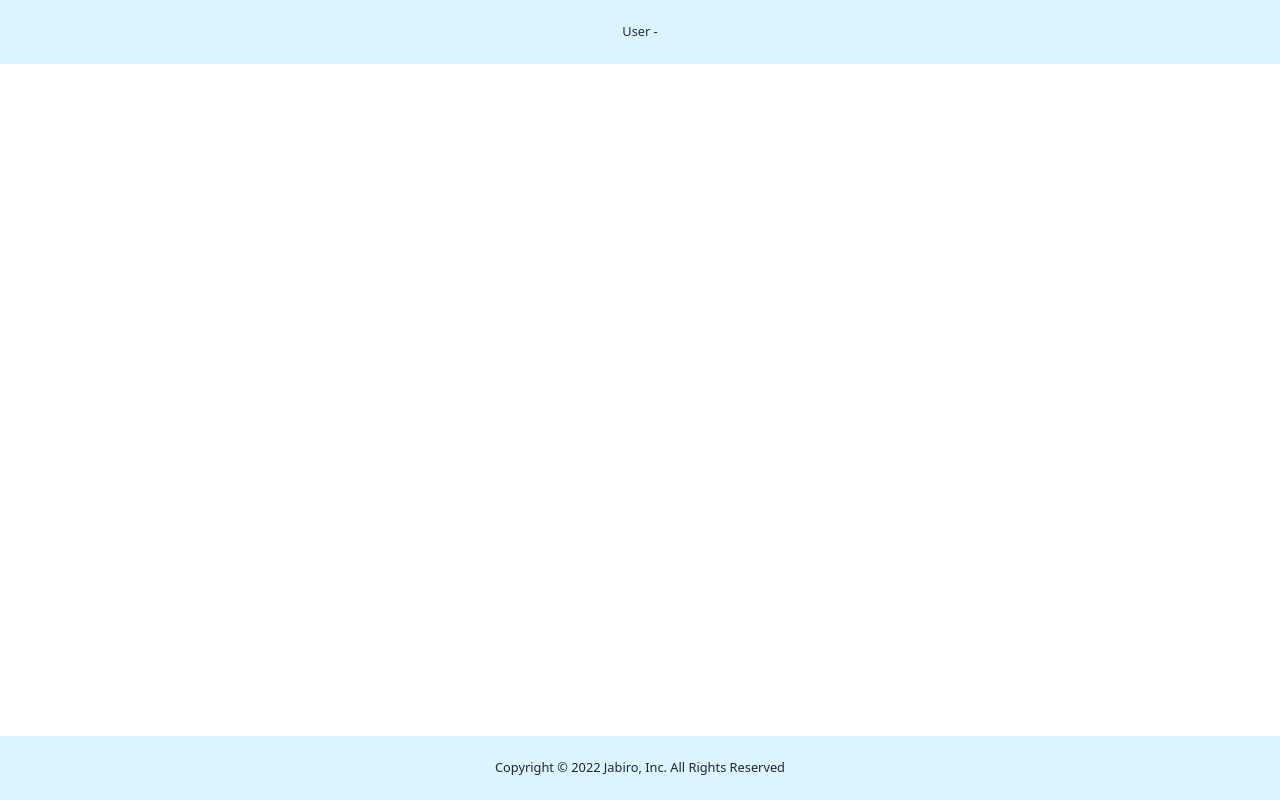
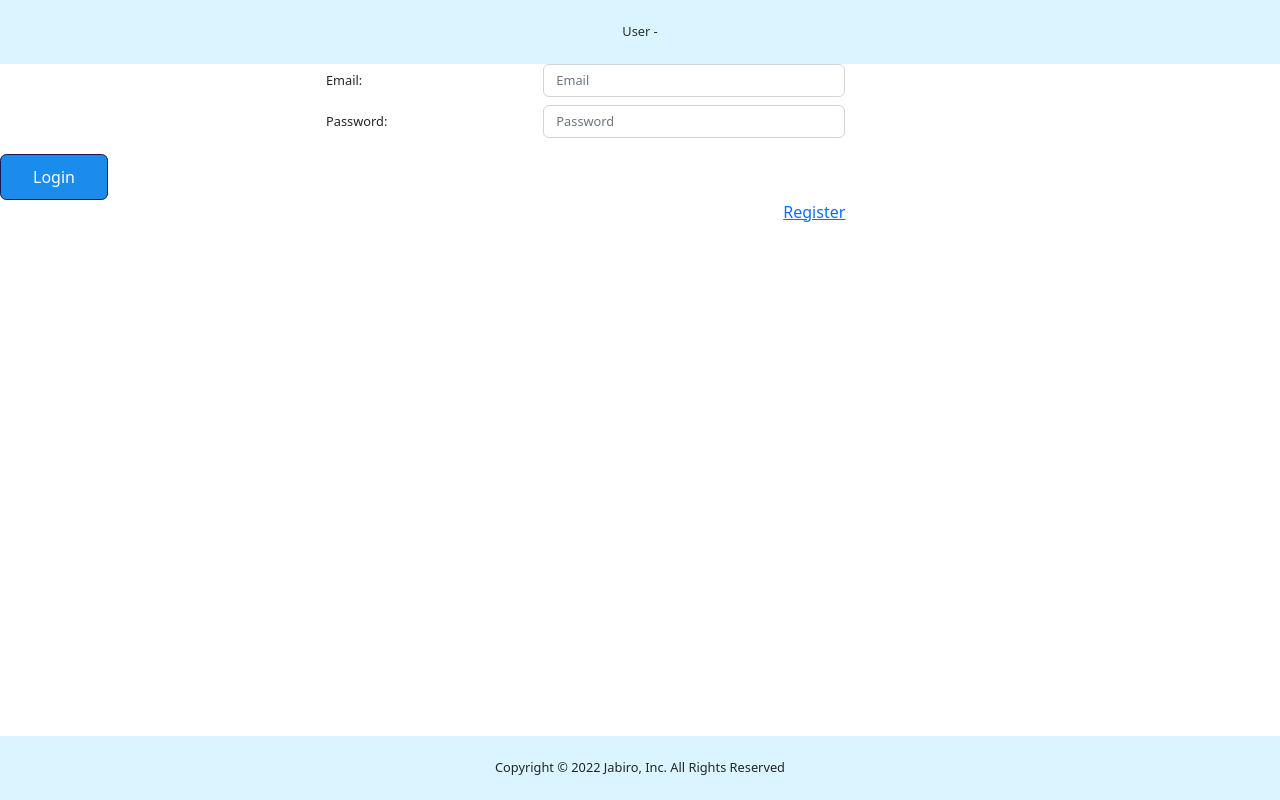
Before and after one commit to jabichris/JOB-APPLICATION-UI, a React (Create React App) app: page / in a window 1280 px wide. Built offline with nearby package versions, Linux system fonts and the light colour scheme.

Commit message:
fix hidden component

```diff
--- a/src/features/user/userActions.js
+++ b/src/features/user/userActions.js
@@ -1,39 +1,38 @@
-import { createAsyncThunk } from "@reduxjs/toolkit";
-import axios  from "axios"
+import { createAsyncThunk } from '@reduxjs/toolkit';
+import axios from 'axios';
 
-axios.defaults.baseURL = "https://jobapplication.fly.dev/"
+axios.defaults.baseURL = 'https://jobapplication.fly.dev/';
 
-export const userLogin = createAsyncThunk("user/login", async({email,password}) => {
-    try {
-        const config = {
-            headers :{
-                "Content-Type":"applications/json"
-            }
-        }
+export const userLogin = createAsyncThunk('user/login', async ({ email, password }) => {
+  try {
+    const config = {
+      headers: {
+        'Content-Type': 'application/json',
+      },
+    };
 
-        const {data} = await axios.post('api/v1/user/login', {email,password}, config)
+    const { data } = await axios.post('api/v1/user/login', { email, password }, config);
 
-        localStorage.setItem('userToken', data.token)
-        return data
-    } catch (error) {
-        console.log(error)
-    }
-})
+    localStorage.setItem('userToken', data.data.token);
+    return data.data;
+  } catch (error) {
+    console.log(error);
+  }
+});
 
+export const registerUser = createAsyncThunk('user/register', async ({ firstName, lastName, email, password }) => {
+  try {
+    const config = {
+      headers: {
+        'Content-Type': 'applications/json',
+      },
+    };
 
-export const registerUser = createAsyncThunk("user/register", async({firstName, lastName,email,password}) => {
-    try {
-        const config = {
-            headers :{
-                "Content-Type":"applications/json"
-            }
-        }
-
-        await axios.post('api/v1/user/login', {firstName, lastName,email,password}, config)
-    } catch (error) {
-        console.log(error)
-    }
-})
+    await axios.post('api/v1/user/login', { firstName, lastName, email, password }, config);
+  } catch (error) {
+    console.log(error);
+  }
+});
 
 // export const getUserDetails = createAsyncThunk("user/getUserDetails", async(arg, {getState, rejectWithValue}) => {
 //     try {
--- a/src/index.js
+++ b/src/index.js
@@ -4,10 +4,8 @@ import ReactDOM from 'react-dom/client';
 import { Provider } from 'react-redux';
 import './index.css';
 import App from './App';
-import reportWebVitals from './reportWebVitals';
 import 'bootstrap/dist/css/bootstrap.min.css';
 import store from './store.js';
-
 
 const root = ReactDOM.createRoot(document.getElementById('root'));
 root.render(
@@ -15,11 +13,5 @@ root.render(
     <Provider store={store}>
       <App />
     </Provider>
-
   </React.StrictMode>
 );
-
-// If you want to start measuring performance in your app, pass a function
-// to log results (for example: reportWebVitals(console.log))
-// or send to an analytics endpoint. Learn more: https://bit.ly/CRA-vitals
-reportWebVitals();
--- a/src/navigation/index.js
+++ b/src/navigation/index.js
@@ -1,38 +1,17 @@
 import React, { Component } from 'react';
 import { BrowserRouter as Router, Route, Routes } from 'react-router-dom';
 import Login from '../screens/Login';
-import Home from '../screens/Home';
-import Register from '../screens/Register';
-// import Confirmation from '../screens/Confirmation';
-// import { AuthContext } from '../features/userSlice';
-import { getStore } from '../utils';
-
-// function AuthenticatedRoute ({component: Component, ...rest}) {
-//   return (
-//     <Route
-//       {...rest}
-//       render={(props) => {
-//         const user = JSON.stringify(window.localStorage.getItem("token"));
-//         console.log('token:',typeof user)
-//         return ((user!=='null') ? <Component {...props} />
-//         :
-//         <Navigate to={{pathname: '/login', state: {from: props.location}}} />)}}
-//     />
-//   )
-// }
-
 class Navigation extends Component {
   render() {
     return (
       <Router>
         <Routes>
-          <Route exact path="/" element={Login} />
+          <Route exact path="/" element={<Login />} />
           {/* <Route path="/register" component={Register} /> */}
           {/* <AuthenticatedRoute exact path='/home' component={Home} /> */}
         </Routes>
-
       </Router>
-    )
+    );
   }
 }
 
--- a/src/reportWebVitals.js
+++ /dev/null
@@ -1,13 +0,0 @@
-const reportWebVitals = onPerfEntry => {
-  if (onPerfEntry && onPerfEntry instanceof Function) {
-    import('web-vitals').then(({ getCLS, getFID, getFCP, getLCP, getTTFB }) => {
-      getCLS(onPerfEntry);
-      getFID(onPerfEntry);
-      getFCP(onPerfEntry);
-      getLCP(onPerfEntry);
-      getTTFB(onPerfEntry);
-    });
-  }
-};
-
-export default reportWebVitals;
--- a/src/screens/Login/Login.js
+++ b/src/screens/Login/Login.js
@@ -1,96 +1,118 @@
 import React, { Component, useEffect, useState } from 'react';
-import { useNavigate} from "react-router-dom";
-import {  useDispatch, useSelector } from 'react-redux';
+import { useNavigate } from 'react-router-dom';
+import { useDispatch, useSelector } from 'react-redux';
 import './style.css';
 import { userLogin } from '../../features/user/userActions';
 
-const Login = ({props}) => {
-
-  const [loginData, setLoginData] = useState({
-    email:"",
-    password:""
-  })
+const Login = ({ props }) => {
+  const [email, setEmail] = useState('');
+  const [password, setPassword] = useState('');
 
   const [errorMessage, setErrorMessage] = useState({
-    email:"",
-    password:""
+    email: '',
+    password: '',
   });
 
-  const [submitted, setSubmitted] = useState(false)
+  const [submitted, setSubmitted] = useState(false);
 
- const {loading, userInfo, error} = useSelector((state)=> state.user)
- const dispatch = useDispatch()
- const navigate = useNavigate()
-
+  const { loading, userInfo, error } = useSelector((state) => state.user);
+  const dispatch = useDispatch();
+  const navigate = useNavigate();
 
   const inputChange = (event) => {
     const { name, value } = event.target;
-    setLoginData({ [name]: value });
     validationErrorMessage(event);
-  }
+  };
 
   const validationErrorMessage = (event) => {
     const { name, value } = event.target;
     switch (name) {
       case 'email':
         const emailError = value.length < 1 ? 'Enter User Name' : '';
-        setErrorMessage({email: emailError})
+        setErrorMessage({ email: emailError });
         break;
       case 'password':
         const passwordError = value.length < 1 ? 'Enter Password' : '';
-        setErrorMessage({password: passwordError})
+        setErrorMessage({ password: passwordError });
         break;
       default:
         break;
     }
-  }
+  };
 
   const validateForm = (errors) => {
     let valid = true;
-    console.log(errors)
-    Object.entries(errors).forEach(item => {
-      console.log(item)
-      item && item[1].length > 0 && (valid = false)
-    })
-    console.log(valid)
+    console.log(errors);
+    Object.entries(errors).forEach((item) => {
+      console.log(item);
+      item && item[1].length > 0 && (valid = false);
+    });
+    console.log(valid);
     return valid;
-  }
+  };
 
   const loginForm = async (event) => {
-    setSubmitted(true)
+    setSubmitted(true);
     event.preventDefault();
     if (validateForm(errorMessage)) {
-        dispatch(userLogin(loginData))
+      console.log(email, password);
+      dispatch(
+        userLogin({
+          email,
+          password,
+        })
+      );
     } else {
-      console.log('Invalid Form')
+      console.log('Invalid Form');
     }
+  };
+  useEffect(() => {
+    if (userInfo) {
+      navigate('/home');
     }
-  useEffect(() => {
-    if(userInfo) {
-      navigate('/home')
-
-    }
-  }, [navigate, userInfo])
+  }, [navigate, userInfo]);
   return (
     // <div className="pagecenter loginForm">
     <>
       <form>
         <div className="row">
           <div className="col-sm-3"></div>
-            <label htmlFor="email" className="col-sm-2 col-form-label">Email:</label>
+          <label htmlFor="email" className="col-sm-2 col-form-label">
+            Email:
+          </label>
           <div className="col-sm-3 mb-2">
-              <input type="text" value={loginData.email} name="email" onChange={(e) =>inputChange(e)} className="form-control" id="email" placeholder="Email" />
-              { submitted && errorMessage.email.length > 0 &&  <span className='error'>{errorMessage.email}</span>}
+            <input
+              type="text"
+              value={email}
+              name="email"
+              onChange={(e) => setEmail(e.target.value)}
+              className="form-control"
+              id="email"
+              placeholder="Email"
+            />
+            {submitted && errorMessage.email.length > 0 && <span className="error">{errorMessage.email}</span>}
           </div>
-            <div className="col-sm-4">
-            </div>
+          <div className="col-sm-4"></div>
         </div>
         <div className="row">
           <div className="col-sm-3"></div>
-            <label htmlFor="password" className="col-sm-2 col-form-label">Password:</label>
+          <label htmlFor="password" className="col-sm-2 col-form-label">
+            Password:
+          </label>
           <div className="col-sm-3 mb-2">
-              <input type="password" value={loginData.password} autoComplete="on" name="password" onChange={(e) => { inputChange(e)} } className="form-control" id="password" placeholder="Password" />
-              { submitted && errorMessage.password.length > 0 &&  <span className='error'>{errorMessage.password}</span>}
+            <input
+              type="password"
+              value={password}
+              autoComplete="on"
+              name="password"
+              onChange={(e) => {
+                setPassword(e.target.value);
+              }}
+              className="form-control"
+              id="password"
+              placeholder="Password"
+            />
+            {submitted && errorMessage.password.length > 0 && <span className="error">{errorMessage.password}</span>}
           </div>
           <div className="col-sm-4"></div>
         </div>
@@ -101,7 +123,9 @@ const Login = ({props}) => {
           </div> */}
         <div className="row">
           <div className="col-sm-12 center mt-2">
-              <button type="submit" className="button" onClick={loginForm}>Login</button>
+            <button type="submit" className="button" onClick={loginForm}>
+              Login
+            </button>
           </div>
         </div>
         <div className="row">
@@ -113,7 +137,6 @@ const Login = ({props}) => {
         </div>
       </form>
     </>
-
-    )
-  }
-export default Login
+  );
+};
+export default Login;
```
Also changed, not shown: src/App.js (+5 -23 lines), src/features/user/userSlice.js (+41 -43 lines). Lines whose indentation alone changed are shown as unchanged.
